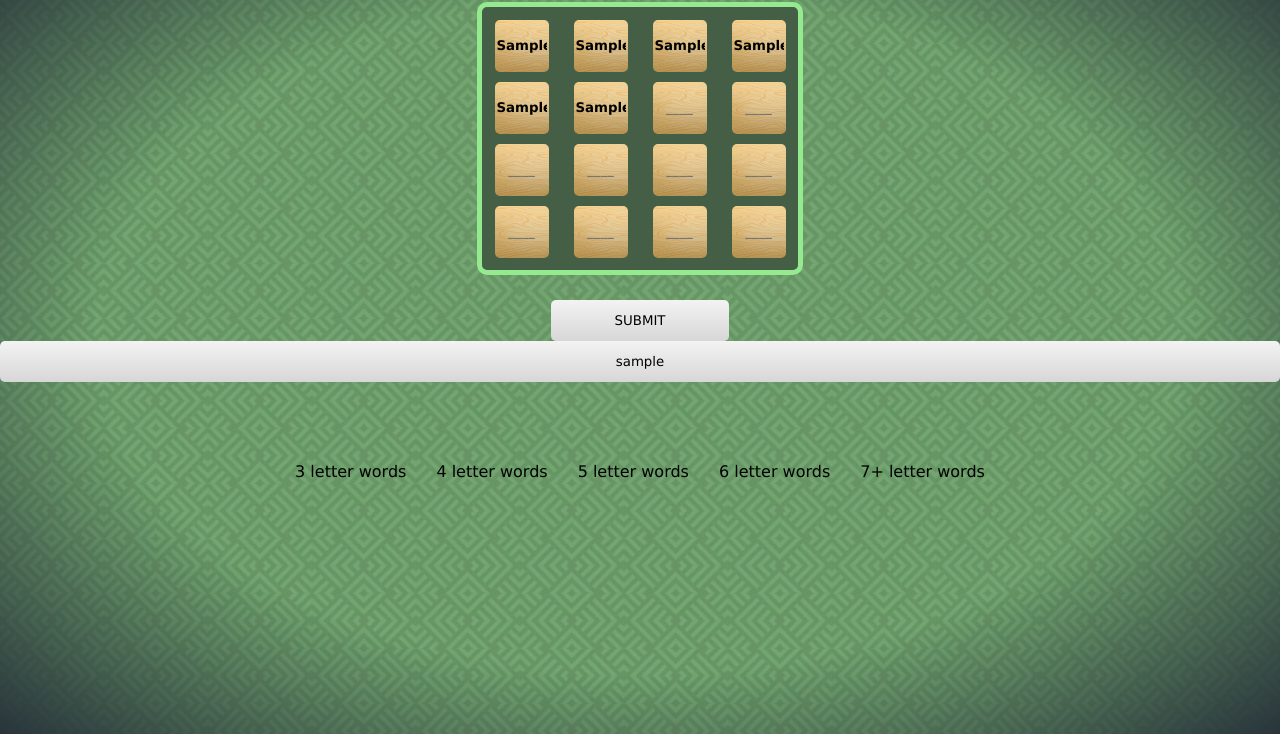
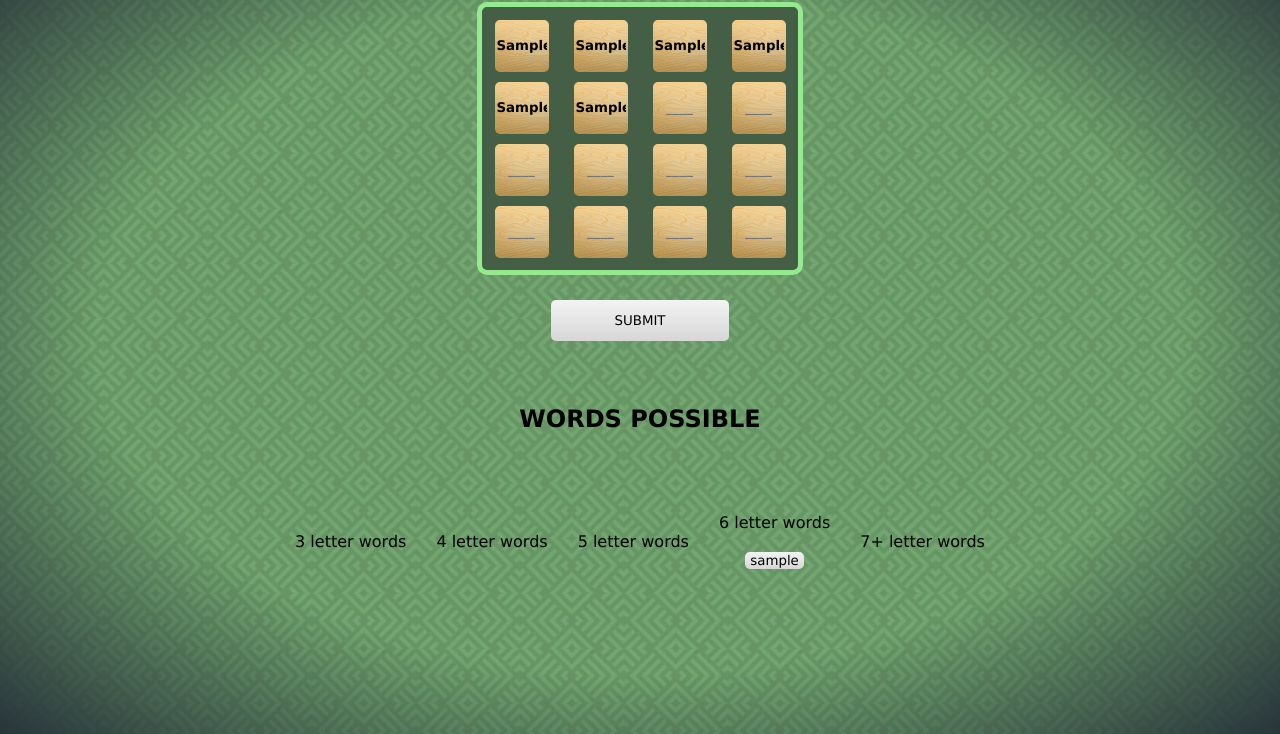
Before and after one commit to IsaacYu15/WordHuntSolver, a website: page index.html in a window 1280 px wide. Both pictures are taken after typing "Sample", "Sample", "Sample", "Sample", "Sample", "Sample" into the empty fields and a click on the button "SUBMIT". Shown: the part 66-800 px from the top of the page. Drawn offline with Linux system fonts and the light colour scheme.

Commit message:
feat: display results

```diff
--- a/app.js
+++ b/app.js
@@ -23,6 +23,7 @@ function initGrid(){
     for (let i = 1; i <= GRID_SIZE*GRID_SIZE; i ++) {
 
         const name = ("input" + (i-1)).toString();
+        console.log(name);
         t_row.push (document.getElementById(name).value.toLowerCase());
 
         if (i % GRID_SIZE == 0) {
@@ -131,12 +132,17 @@ const getInfo = (path, grid) => {
 
 const verifyList = (list, path) => {
 
-    const element = document.getElementById("wordsPossible");
+    for (let i = 3; i < 8; i ++) {
 
-    //clear all previously add children
-    while (element.firstChild) {
-        element.removeChild(element.lastChild);
+        const element = document.getElementById("title" + i);
+
+        while (element.childNodes.length > 1) {
+
+            element.removeChild(element.lastChild);
+
+        }
     }
+
 
     for (let [index, words] of list.entries() ) {
 
@@ -149,14 +155,24 @@ const verifyList = (list, path) => {
                 para.onclick = function(){showPath(path[index])};
 
                 para.appendChild(node);
+
+                var wordLength = words.length;
+
+                if (wordLength > 7 ) {
+                    wordLength = 7;
+                }
+
+                const element = document.getElementById("title" + wordLength);
+
                 element.appendChild(para);
             }
 
         }
 
     }
+}
 
-}
+
 
 const showPath =(element)=> {
 
@@ -173,7 +189,6 @@ const showPath =(element)=> {
         const pos = element[i].split(" ");
         const x = parseInt(pos[0]);
         const y = parseInt(pos[1]);
-
 
         const name = "input"+(4*x +y).toString();
         const respectiveInputField = document.getElementById(name);
--- a/style.css
+++ b/style.css
@@ -109,9 +109,30 @@ button:hover {
 }
 
 #wordsPossible {
-    margin:auto;
+
+    margin: 5% auto;
 
     display: flex;
+    text-align: center;
     flex-direction: column;
-    gap: 10px;
 }
+
+#displayResults {
+
+    display: flex;
+    flex-direction: row;
+
+}
+
+#displayResults p {
+
+    align-self: top;
+
+}
+
+#displayResults p button{
+    margin: auto;
+    margin-top: 20px;
+    vertical-align: top;
+
+}
```
